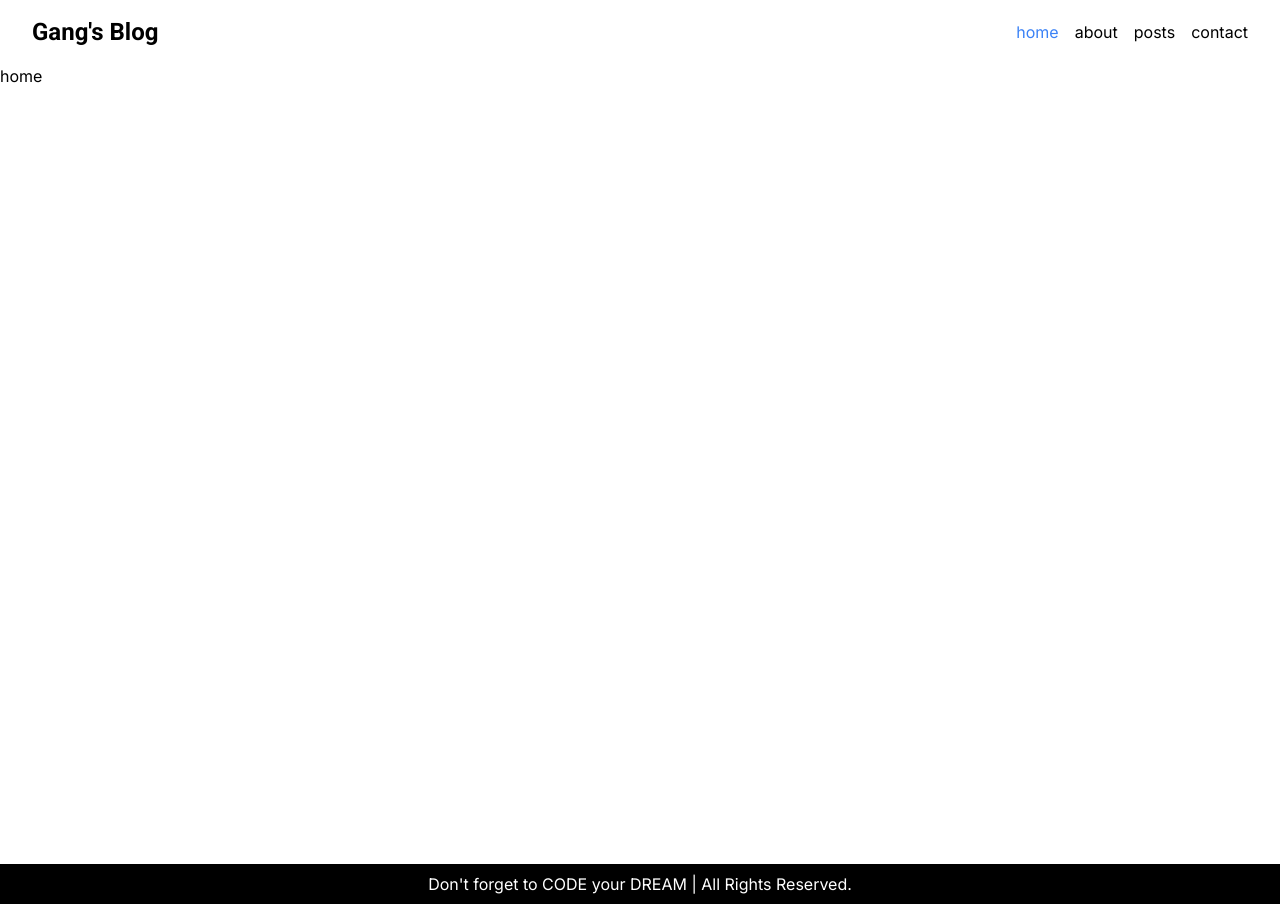
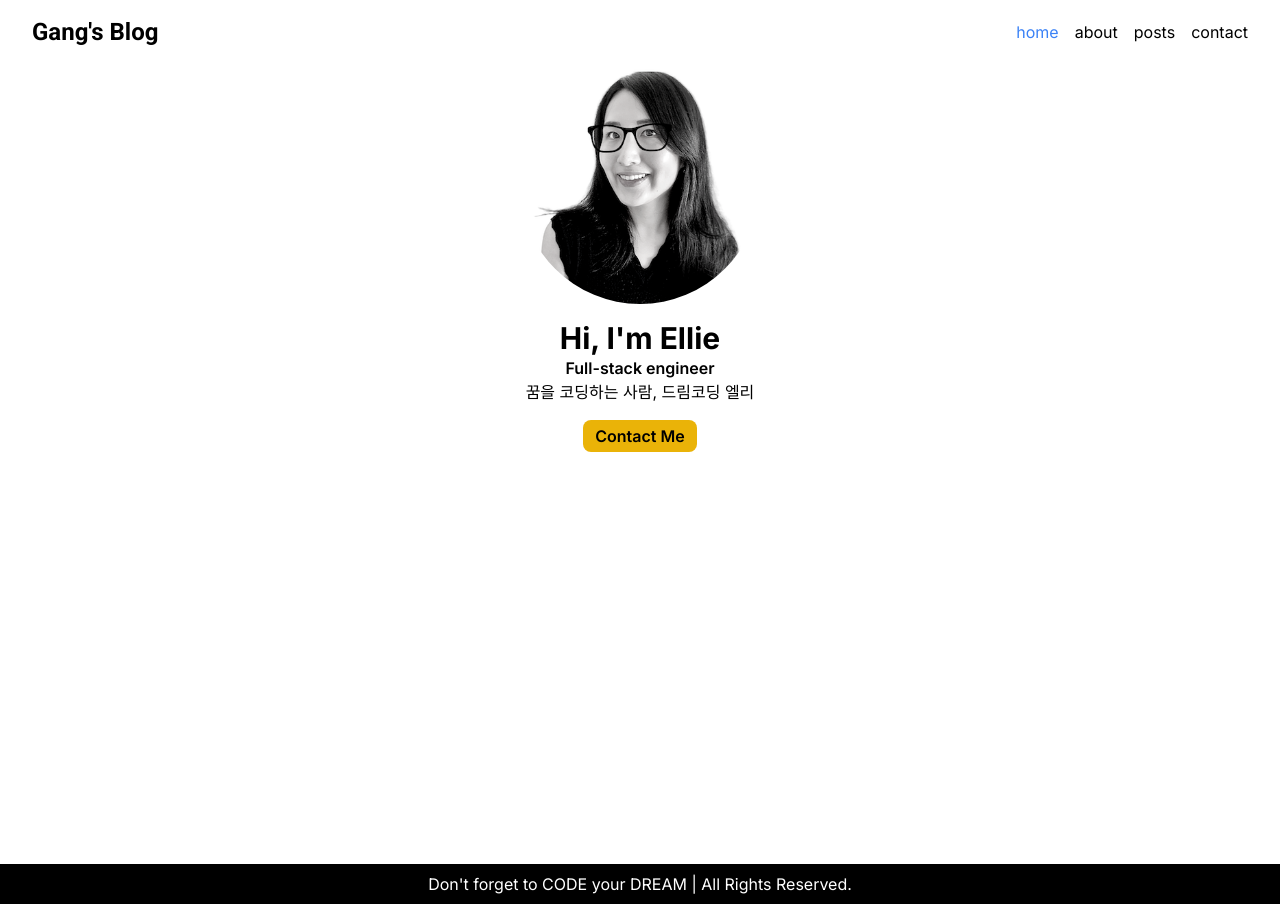
Before and after one commit to GangHub1970/blog, a Next.js app: page / in a window 1280 px wide. Built offline with nearby package versions, Linux system fonts and the light colour scheme.

Commit message:
간단한 개인정보 + contact 버튼

```diff
--- a/src/app/page.tsx
+++ b/src/app/page.tsx
@@ -1,3 +1,9 @@
-export default function Home() {
-  return <>home</>;
+import Info from "@/components/Info";
+
+export default function HomePage() {
+  return (
+    <>
+      <Info />
+    </>
+  );
 }
--- /dev/null
+++ b/src/components/ContactButton.tsx
@@ -0,0 +1,20 @@
+"use client";
+
+import React from "react";
+import { useRouter } from "next/navigation";
+
+export default function ContactButton() {
+  const router = useRouter();
+
+  const handleClick = () => {
+    router.push("/contact");
+  };
+  return (
+    <button
+      onClick={handleClick}
+      className="px-3 py-1 rounded-lg font-semibold bg-yellow-500"
+    >
+      Contact Me
+    </button>
+  );
+}
--- /dev/null
+++ b/src/components/Info.tsx
@@ -0,0 +1,22 @@
+import React from "react";
+import Image from "next/image";
+import ProfileImage from "../../public/images/profile.png";
+import ContactButton from "./ContactButton";
+
+export default function Info() {
+  return (
+    <article className="flex flex-col items-center justify-center gap-4">
+      <Image
+        src={ProfileImage}
+        alt="프로필 이미지"
+        className=" w-60 h-60 rounded-full"
+      />
+      <section className="text-center">
+        <p className="text-3xl font-bold">Hi, I'm Ellie</p>
+        <p className="font-semibold">Full-stack engineer</p>
+        <p>꿈을 코딩하는 사람, 드림코딩 엘리</p>
+      </section>
+      <ContactButton />
+    </article>
+  );
+}
```
